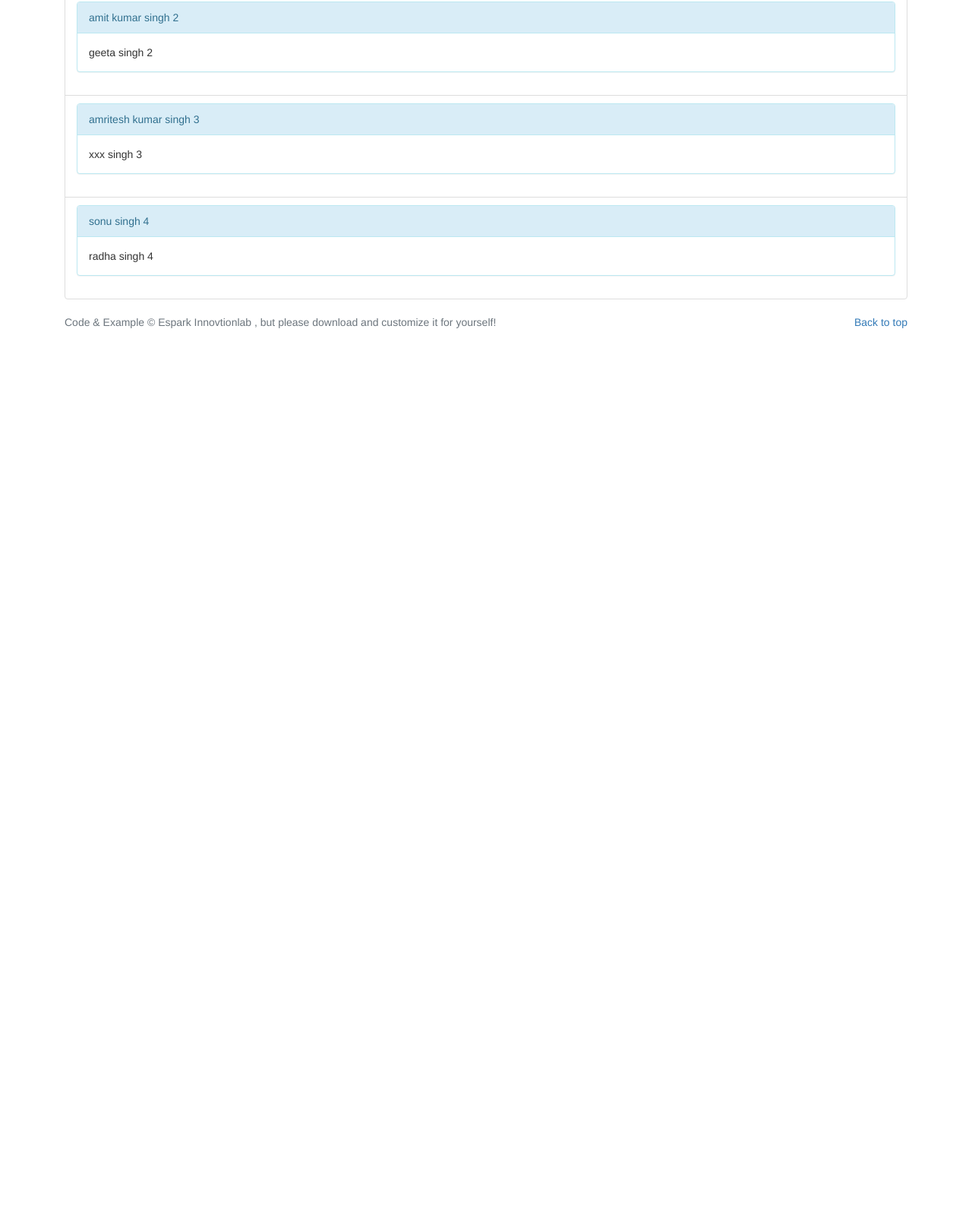
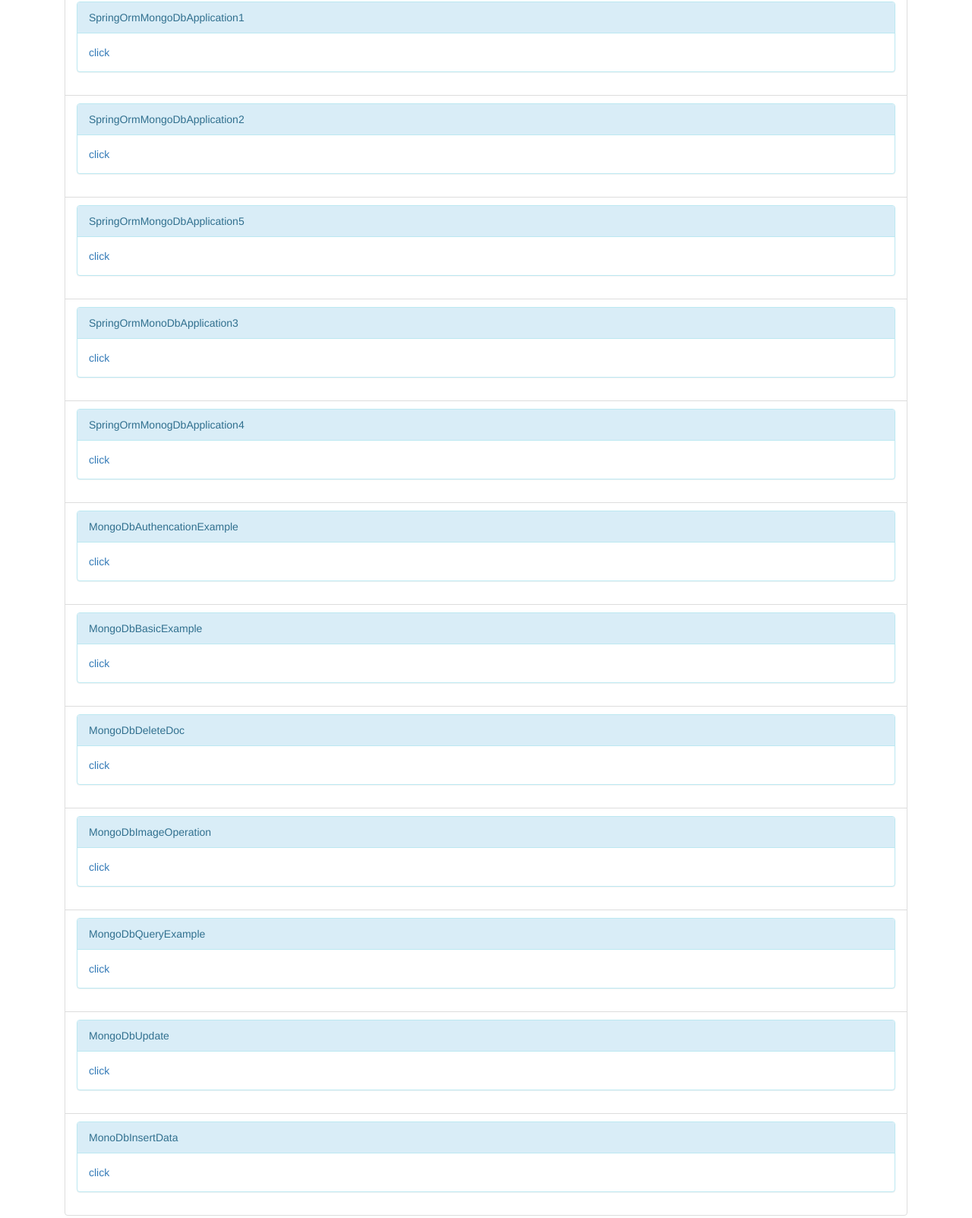
Before and after one commit to espark-adarsh/espark-adarsh.github.io, a plain HTML site: page pages/springmongo.html in a window 1280 px wide. Shown: the part 608-2211 px from the top of the page at 76% size. Before the commit the page ends 1052 px from the top, so only its background shows below. Drawn offline with nearby package versions, Linux system fonts and the light colour scheme.

Commit message:
updating

```diff
--- a/pages/springmongo.html
+++ b/pages/springmongo.html
@@ -107,8 +107,8 @@
           <p class="lead text-muted">
             Every code is like poem, but every coder is not a poet
             <br />
-            Espark Innovationlab is the platform for supporting folks around
-            the world for innonvation and development
+            Espark Innovationlab is the platform for supporting folks around the
+            world for innonvation and development
           </p>
         </div>
       </section>
@@ -125,26 +125,146 @@
         <ul class="list-group" id="myList">
           <li class="list-group-item">
             <div class="panel panel-info">
-              <div class="panel-heading">adarsh kumar singh 1</div>
-              <div class="panel-body">radha singh 1</div>
+              <div class="panel-heading">SpringOrmMongoDbApplication</div>
+              <div class="panel-body">
+                <a
+                  href="https://github.com/adarshkumarsingh83/spring_monogo_db/tree/master/APPLICATIONS/SpringOrmMongoDbApplication"
+                  >click</a
+                >
+              </div>
             </div>
           </li>
           <li class="list-group-item">
             <div class="panel panel-info">
-              <div class="panel-heading">amit kumar singh 2</div>
-              <div class="panel-body">geeta singh 2</div>
+              <div class="panel-heading">SpringOrmMongoDbApplication1</div>
+              <div class="panel-body">
+                <a
+                  href="https://github.com/adarshkumarsingh83/spring_monogo_db/tree/master/APPLICATIONS/SpringOrmMongoDbApplication1"
+                  >click</a
+                >
+              </div>
             </div>
           </li>
           <li class="list-group-item">
             <div class="panel panel-info">
-              <div class="panel-heading">amritesh kumar singh 3</div>
-              <div class="panel-body">xxx singh 3</div>
+              <div class="panel-heading">SpringOrmMongoDbApplication2</div>
+              <div class="panel-body">
+                <a
+                  href="https://github.com/adarshkumarsingh83/spring_monogo_db/tree/master/APPLICATIONS/SpringOrmMongoDbApplication2"
+                  >click</a
+                >
+              </div>
             </div>
           </li>
           <li class="list-group-item">
             <div class="panel panel-info">
-              <div class="panel-heading">sonu singh 4</div>
-              <div class="panel-body">radha singh 4</div>
+              <div class="panel-heading">SpringOrmMongoDbApplication5</div>
+              <div class="panel-body">
+                <a
+                  href="https://github.com/adarshkumarsingh83/spring_monogo_db/tree/master/APPLICATIONS/SpringOrmMongoDbApplication5"
+                  >click</a
+                >
+              </div>
+            </div>
+          </li>
+          <li class="list-group-item">
+            <div class="panel panel-info">
+              <div class="panel-heading">SpringOrmMonoDbApplication3</div>
+              <div class="panel-body">
+                <a
+                  href="https://github.com/adarshkumarsingh83/spring_monogo_db/tree/master/APPLICATIONS/SpringOrmMonoDbApplication3"
+                  >click</a
+                >
+              </div>
+            </div>
+          </li>
+          <li class="list-group-item">
+            <div class="panel panel-info">
+              <div class="panel-heading">SpringOrmMonogDbApplication4</div>
+              <div class="panel-body">
+                <a
+                  href="https://github.com/adarshkumarsingh83/spring_monogo_db/tree/master/APPLICATIONS/SpringOrmMonogDbApplication4"
+                  >click</a
+                >
+              </div>
+            </div>
+          </li>
+
+          <li class="list-group-item">
+            <div class="panel panel-info">
+              <div class="panel-heading">MongoDbAuthencationExample</div>
+              <div class="panel-body">
+                <a
+                  href="https://github.com/adarshkumarsingh83/spring_monogo_db/tree/master/APPLICATIONS/JAVA_MONGO/MongoDbAuthencationExample"
+                  >click</a
+                >
+              </div>
+            </div>
+          </li>
+          <li class="list-group-item">
+            <div class="panel panel-info">
+              <div class="panel-heading">MongoDbBasicExample</div>
+              <div class="panel-body">
+                <a
+                  href="https://github.com/adarshkumarsingh83/spring_monogo_db/tree/master/APPLICATIONS/JAVA_MONGO/MongoDbBasicExample"
+                  >click</a
+                >
+              </div>
+            </div>
+          </li>
+          <li class="list-group-item">
+            <div class="panel panel-info">
+              <div class="panel-heading">MongoDbDeleteDoc</div>
+              <div class="panel-body">
+                <a
+                  href="https://github.com/adarshkumarsingh83/spring_monogo_db/tree/master/APPLICATIONS/JAVA_MONGO/MongoDbDeleteDoc"
+                  >click</a
+                >
+              </div>
+            </div>
+          </li>
+          <li class="list-group-item">
+            <div class="panel panel-info">
+              <div class="panel-heading">MongoDbImageOperation</div>
+              <div class="panel-body">
+                <a
+                  href="https://github.com/adarshkumarsingh83/spring_monogo_db/tree/master/APPLICATIONS/JAVA_MONGO/MongoDbImageOperation"
+                  >click</a
+                >
+              </div>
+            </div>
+          </li>
+          <li class="list-group-item">
+            <div class="panel panel-info">
+              <div class="panel-heading">MongoDbQueryExample</div>
+              <div class="panel-body">
+                <a
+                  href="https://github.com/adarshkumarsingh83/spring_monogo_db/tree/master/APPLICATIONS/JAVA_MONGO/MongoDbQueryExample"
+                  >click</a
+                >
+              </div>
+            </div>
+          </li>
+          <li class="list-group-item">
+            <div class="panel panel-info">
+              <div class="panel-heading">MongoDbUpdate</div>
+              <div class="panel-body">
+                <a
+                  href="https://github.com/adarshkumarsingh83/spring_monogo_db/tree/master/APPLICATIONS/JAVA_MONGO/MongoDbUpdate"
+                  >click</a
+                >
+              </div>
+            </div>
+          </li>
+          <li class="list-group-item">
+            <div class="panel panel-info">
+              <div class="panel-heading">MonoDbInsertData</div>
+              <div class="panel-body">
+                <a
+                  href="https://github.com/adarshkumarsingh83/spring_monogo_db/tree/master/APPLICATIONS/JAVA_MONGO/MonoDbInsertData"
+                  >click</a
+                >
+              </div>
             </div>
           </li>
         </ul>
```
